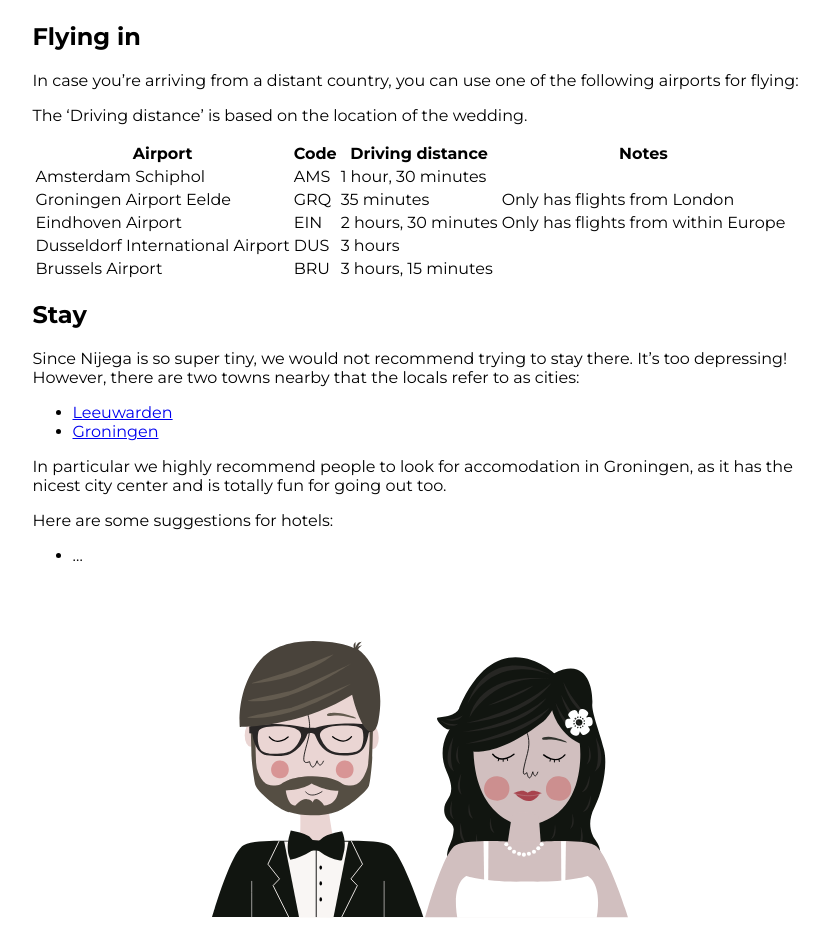
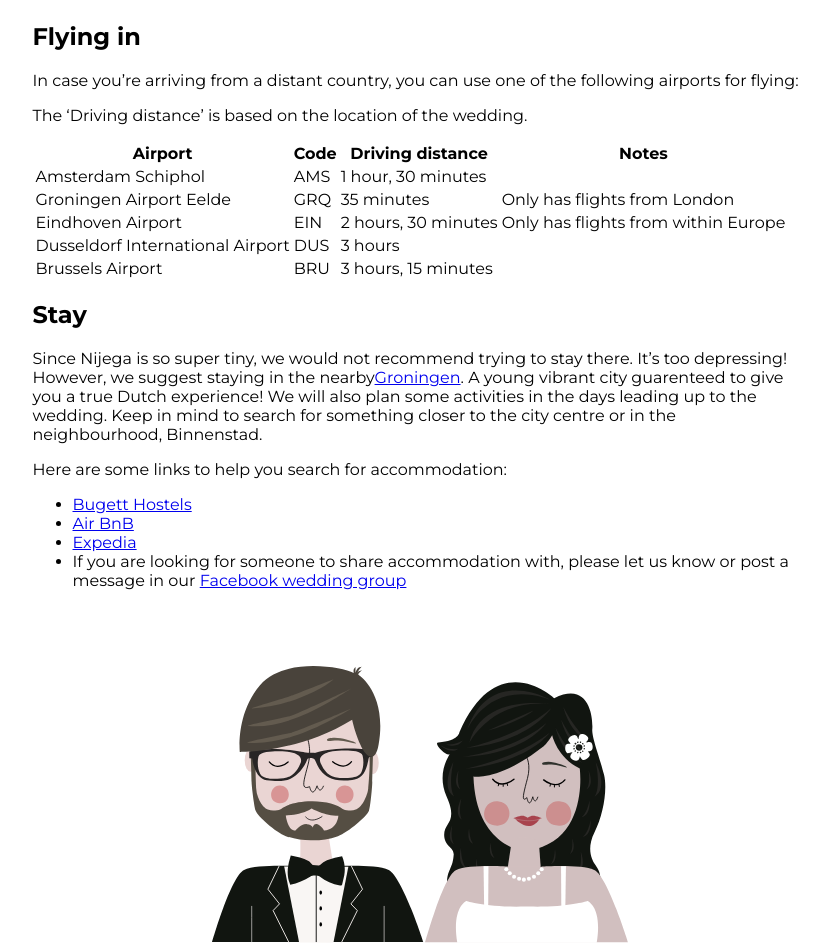
Before and after one commit to evert/wedding, a Jekyll site: the page built from travel-info.md, in a window 1280 px wide. Shown: the part 871-1818 px from the top of the page, without its empty margins (220-1049 px from the left). Built offline with Jekyll 4.4.1, drawn with Linux system fonts in a browser that asks for light colours; before the commit the page ends 1793 px from its top, so only the background shows below that.

Commit message:
Update travel-info.md

```diff
--- a/travel-info.md
+++ b/travel-info.md
@@ -40,14 +40,12 @@ Stay
 ----
 
 Since Nijega is so super tiny, we would not recommend trying to stay there. It's too depressing!
-However, there are two towns nearby that the locals refer to as cities:
+However, we suggest staying in the nearby[Groningen](https://en.wikipedia.org/wiki/Groningen). A young vibrant city guarenteed to give you a true Dutch experience! We will also plan some activities in the days leading up to the wedding. Keep in mind to search for something closer to the city centre or in the neighbourhood, Binnenstad.
 
-* [Leeuwarden](https://en.wikipedia.org/wiki/Leeuwarden)
-* [Groningen](https://en.wikipedia.org/wiki/Groningen)
+Here are some links to help you search for accommodation:
 
-In particular we highly recommend people to look for accomodation in Groningen, as it has the nicest
-city center and is totally fun for going out too.
-
-Here are some suggestions for hotels:
-
-* ...
+* [Bugett Hostels](http://www.hostelbookers.com/property/42097/arr/2016-08-05/ngt/10/ppl/1/?sc_pos=1)
+* [Air BnB](https://www.airbnb.ca/s/Groningen--Netherlands?guests=2&checkin=05-08-2016&checkout=15-08-2016&ss_id=1bdybzrh&ss_preload=true&source=bb)
+* [Expedia](https://www.expedia.ca/Hotel-Search?#&destination=Groningen, Netherlands&startDate=07/08/2016&endDate=14/08/2016&regionId=6055848&latLong=53.222477,6.563501&adults=2)
+*
+If you are looking for someone to share accommodation with, please let us know or post a message in our [Facebook wedding group](https://www.facebook.com/groups/roxyevert/)
```
